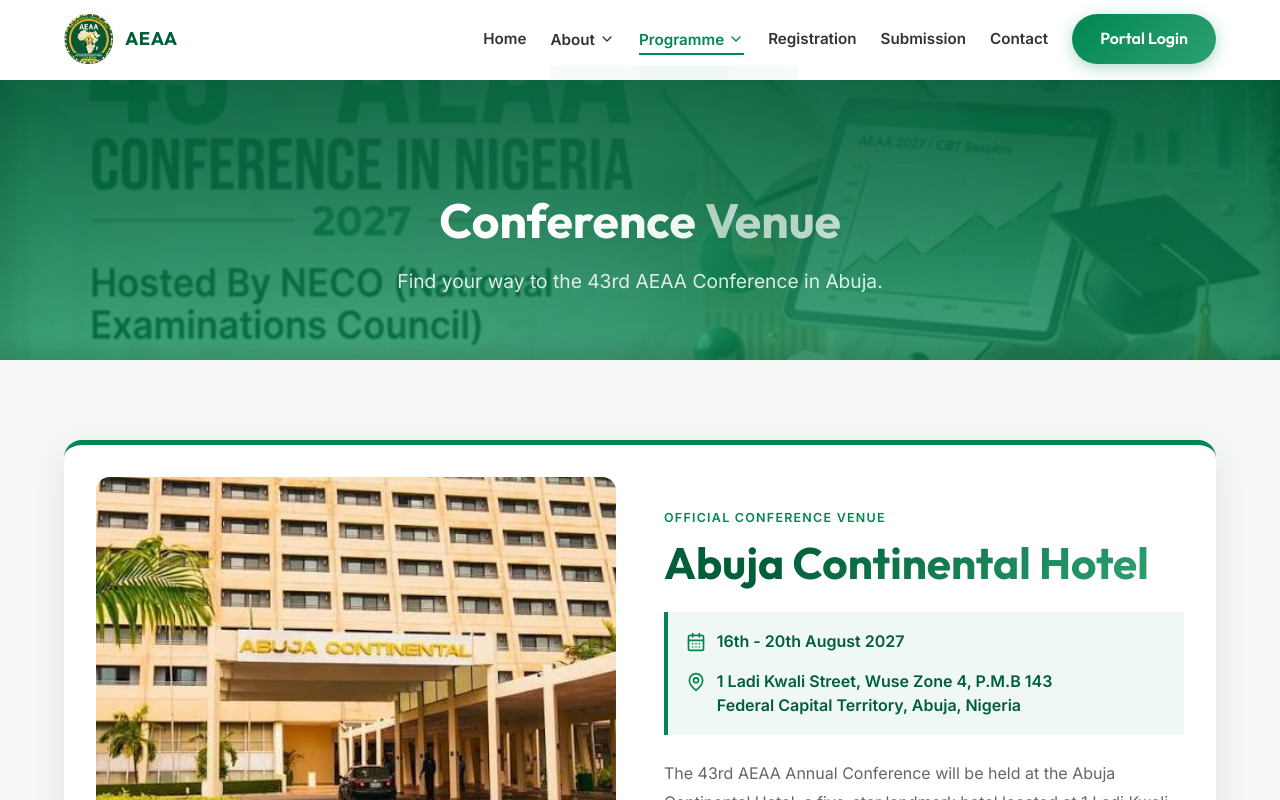
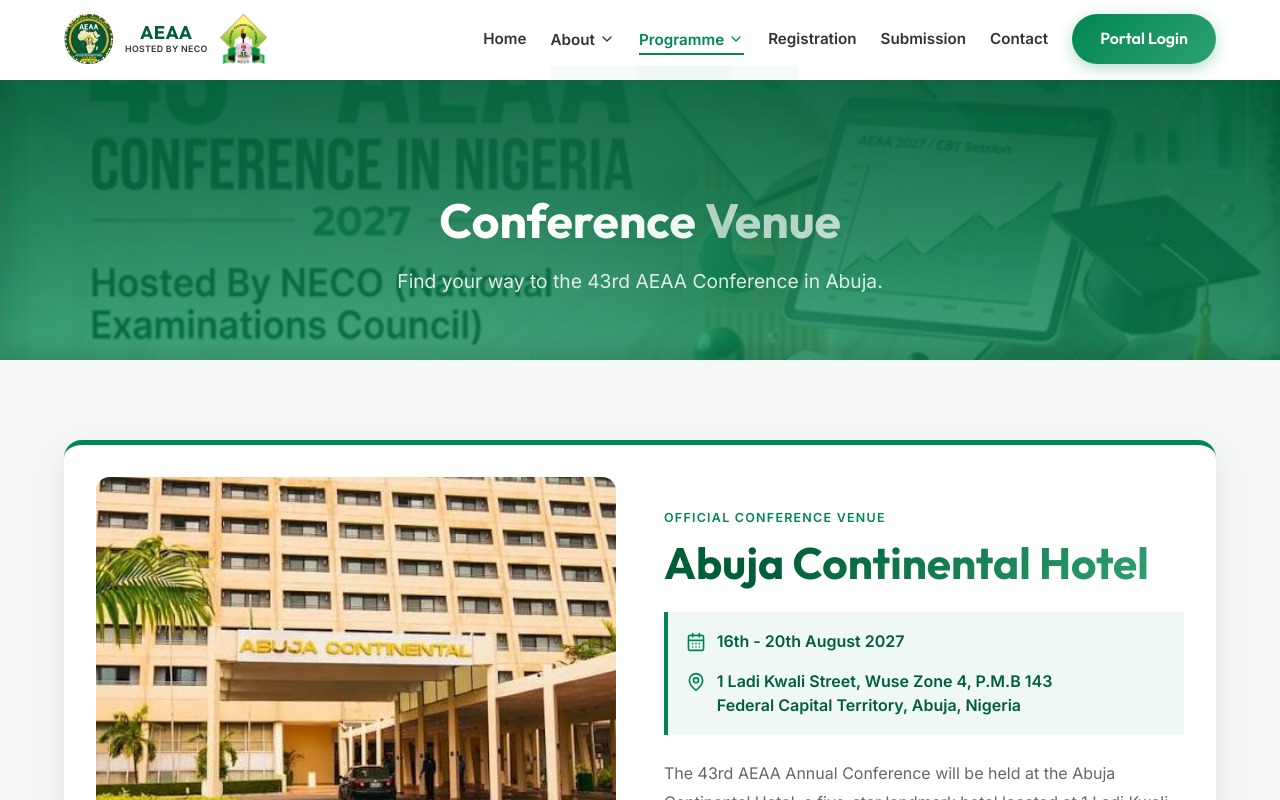
Before and after one commit to thomasakiou/aeaa, a React (Vite) app: page /programme/venue in a window 1280 px wide. Shown: the top 800 px of the page. Built offline with nearby package versions, Linux system fonts and the light colour scheme.

Commit message:
logo update

```diff
--- a/src/components/Navbar.css
+++ b/src/components/Navbar.css
@@ -50,6 +50,21 @@
     color: var(--color-green-dark);
     text-transform: uppercase;
     letter-spacing: 0.5px;
+}
+
+.logo-title {
+    display: flex;
+    flex-direction: column;
+    align-items: center;
+    line-height: 1;
+}
+
+.hosted-text {
+    font-size: 0.55rem;
+    font-weight: 600;
+    margin-top: 3px;
+    white-space: nowrap;
+    letter-spacing: 0.3px;
 }
 
 .nav-menu {
--- a/src/components/Navbar.tsx
+++ b/src/components/Navbar.tsx
@@ -51,7 +51,11 @@
             <div className="navbar-container container">
                 <Link to="/" className="navbar-logo">
                     <img src="/img/emblem.png" alt="NECO Logo" className="logo-img" />
-                    <span className="logo-text">AEAA</span>
+                    <div className="logo-title">
+                        <span className="logo-text">AEAA</span>
+                        <span className="hosted-text">HOSTED BY NECO</span>
+                    </div>
+                    <img src="/img/neco.png" alt="NECO Logo" className="logo-img" />
                 </Link>
                 <div className="menu-icon" onClick={() => setIsOpen(!isOpen)}>
                     {isOpen ? <X size={28} /> : <Menu size={28} />}
```
